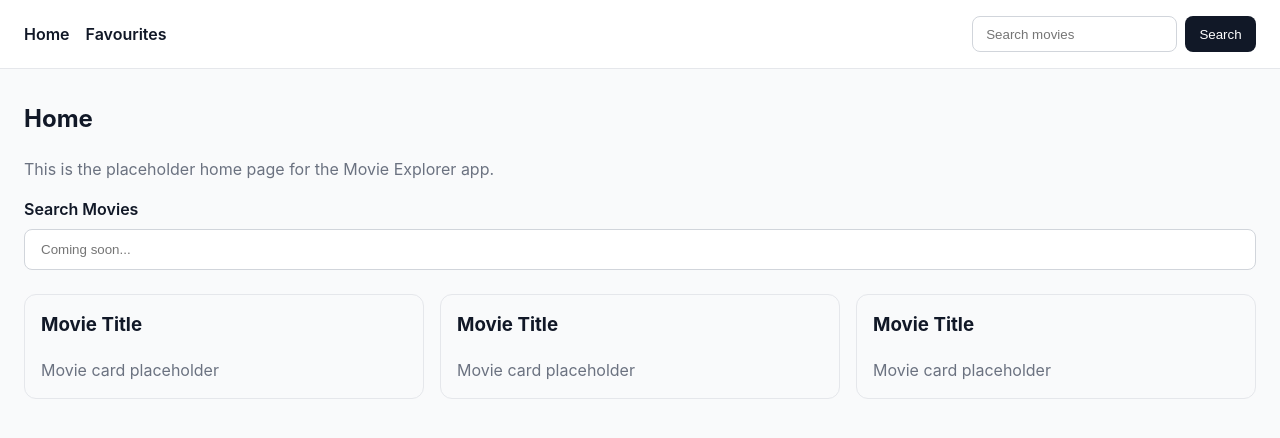
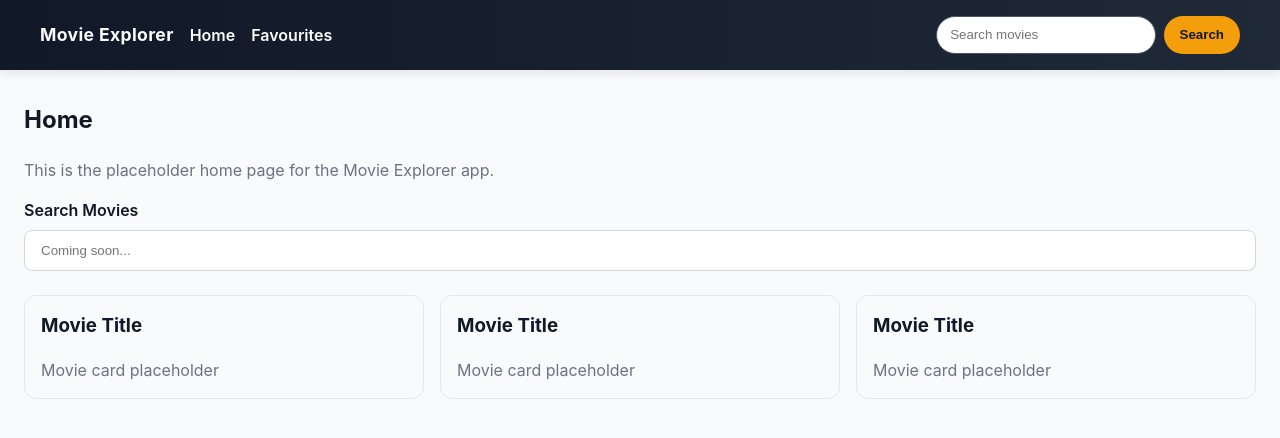
Before and after one commit to alpobanerjee374-prog/ai-capstone1, a React (Vite) app: page / in a window 1280 px wide. Shown: the top 438 px of the page. Built offline with nearby package versions, Linux system fonts and the light colour scheme.

Commit message:
style: improve header layout and styling

```diff
--- a/src/components/Header.tsx
+++ b/src/components/Header.tsx
@@ -2,26 +2,60 @@ import { Link } from 'react-router-dom'
 
 const Header = () => {
   return (
-    <header style={{ padding: '1rem 1.5rem', borderBottom: '1px solid #e5e7eb', backgroundColor: '#fff' }}>
-      <div style={{ display: 'flex', alignItems: 'center', justifyContent: 'space-between', gap: '1rem', flexWrap: 'wrap' }}>
+    <header
+      style={{
+        padding: '1rem 1.5rem',
+        background: 'linear-gradient(90deg, #111827 0%, #1f2937 100%)',
+        color: '#f9fafb',
+        boxShadow: '0 2px 10px rgba(0, 0, 0, 0.1)',
+      }}
+    >
+      <div
+        style={{
+          display: 'flex',
+          alignItems: 'center',
+          justifyContent: 'space-between',
+          gap: '1rem',
+          flexWrap: 'wrap',
+          maxWidth: '1200px',
+          margin: '0 auto',
+        }}
+      >
+        <div style={{ display: 'flex', alignItems: 'center', gap: '1rem' }}>
+          <h2 style={{ margin: 0, fontSize: '1.1rem', letterSpacing: '0.02em' }}>Movie Explorer</h2>
           <nav style={{ display: 'flex', gap: '1rem' }}>
-          <Link to="/" style={{ textDecoration: 'none', color: '#111827', fontWeight: 600 }}>
+            <Link to="/" style={{ textDecoration: 'none', color: '#f9fafb', fontWeight: 600 }}>
               Home
             </Link>
-          <Link to="/favourites" style={{ textDecoration: 'none', color: '#111827', fontWeight: 600 }}>
+            <Link to="/favourites" style={{ textDecoration: 'none', color: '#f9fafb', fontWeight: 600 }}>
               Favourites
             </Link>
           </nav>
+        </div>
 
         <form style={{ display: 'flex', gap: '0.5rem', flexWrap: 'wrap' }}>
           <input
             type="text"
             placeholder="Search movies"
-            style={{ padding: '0.6rem 0.8rem', border: '1px solid #d1d5db', borderRadius: '0.5rem' }}
+            style={{
+              padding: '0.65rem 0.85rem',
+              border: '1px solid #4b5563',
+              borderRadius: '999px',
+              minWidth: '220px',
+              outline: 'none',
+            }}
           />
           <button
             type="submit"
-            style={{ padding: '0.6rem 0.9rem', border: 'none', borderRadius: '0.5rem', backgroundColor: '#111827', color: '#fff', cursor: 'pointer' }}
+            style={{
+              padding: '0.65rem 1rem',
+              border: 'none',
+              borderRadius: '999px',
+              backgroundColor: '#f59e0b',
+              color: '#111827',
+              cursor: 'pointer',
+              fontWeight: 700,
+            }}
           >
             Search
           </button>
```
Lines whose indentation alone changed are shown as unchanged.
